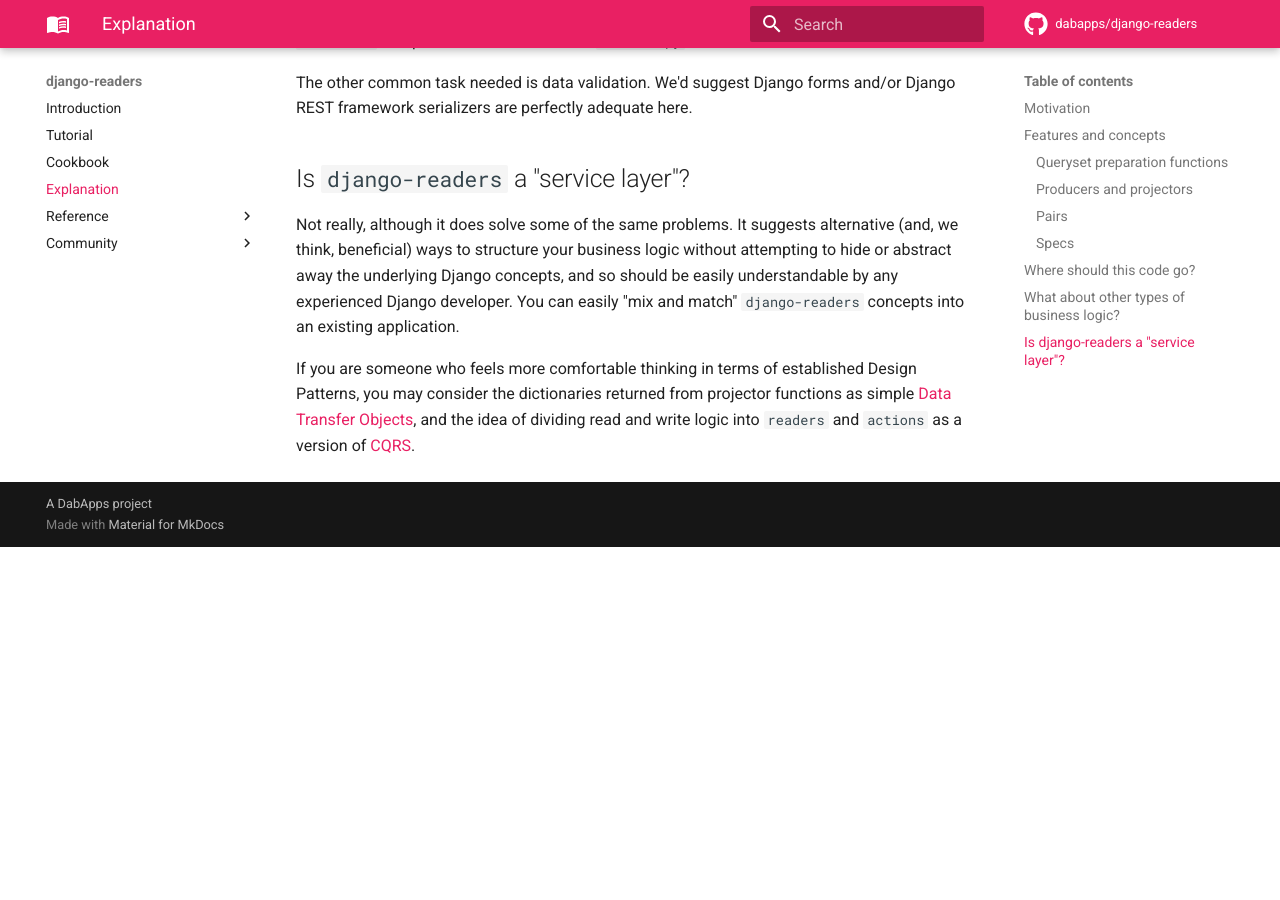
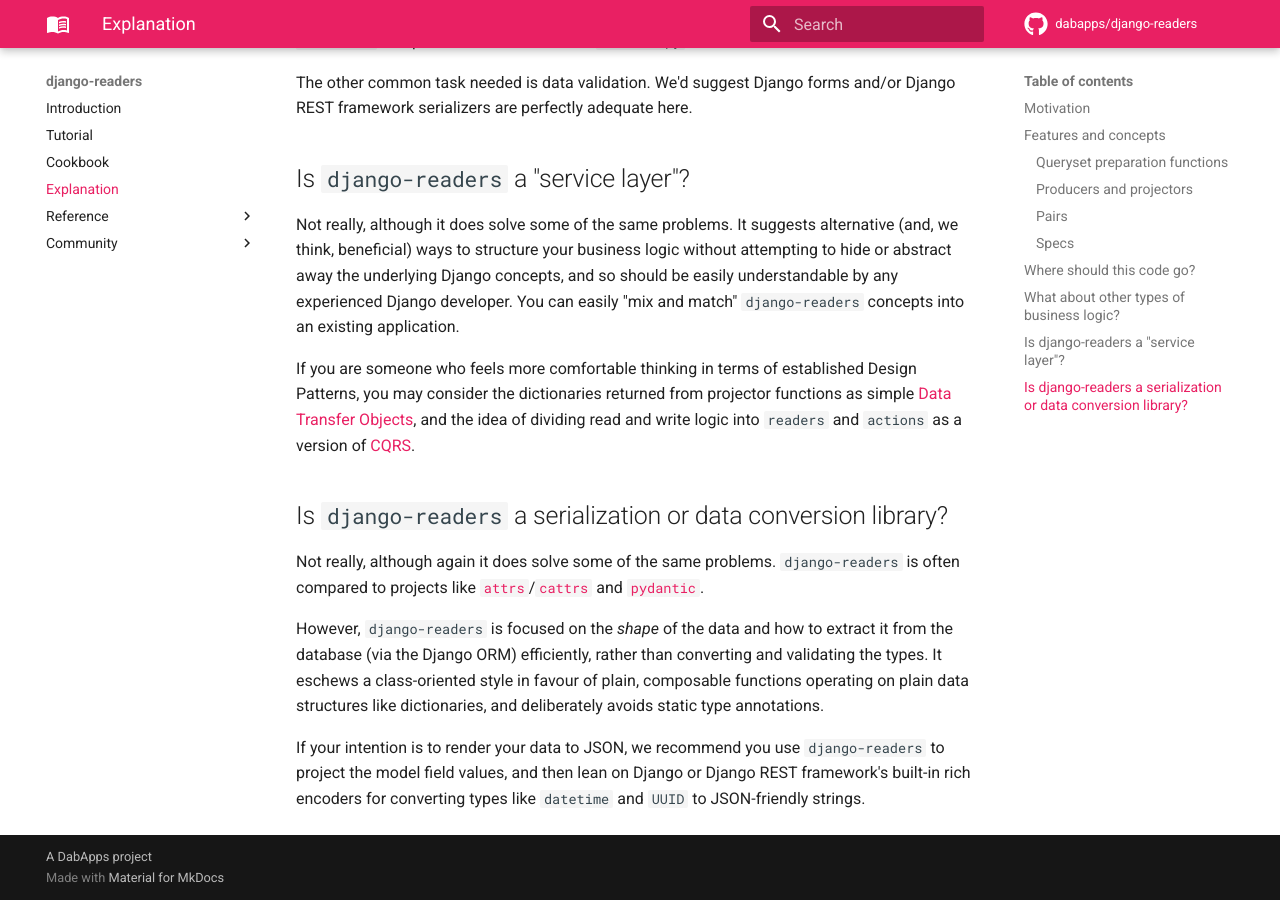
Before and after one commit to dabapps/django-readers, an MkDocs documentation site: the page built from docs/explanation.md, in a window 1280 px wide and 900 px high, scrolled down 7937 px. Built offline with MkDocs 1.6.1 and Material for MkDocs 9.7.7, drawn with Linux system fonts in a browser that asks for light colours; comment, search, counter and statistics services are not loaded; before the commit the page ends 8484 px from its top, so only the background shows below that.

Commit message:
Add note to explanation on serialization/data conversion libraries

```diff
--- a/docs/explanation.md
+++ b/docs/explanation.md
@@ -269,3 +269,11 @@
 Not really, although it does solve some of the same problems. It suggests alternative (and, we think, beneficial) ways to structure your business logic without attempting to hide or abstract away the underlying Django concepts, and so should be easily understandable by any experienced Django developer. You can easily "mix and match" `django-readers` concepts into an existing application.
 
 If you are someone who feels more comfortable thinking in terms of established Design Patterns, you may consider the dictionaries returned from projector functions as simple [Data Transfer Objects](https://martinfowler.com/eaaCatalog/dataTransferObject.html), and the idea of dividing read and write logic into `readers` and `actions` as a version of [CQRS](https://martinfowler.com/bliki/CQRS.html).
+
+## Is `django-readers` a serialization or data conversion library?
+
+Not really, although again it does solve some of the same problems. `django-readers` is often compared to projects like [`attrs`](https://www.attrs.org/)/[`cattrs`](https://cattrs.readthedocs.io/) and [`pydantic`](https://pydantic-docs.helpmanual.io/).
+
+However, `django-readers` is focused on the _shape_ of the data and how to extract it from the database (via the Django ORM) efficiently, rather than converting and validating the types. It eschews a class-oriented style in favour of plain, composable functions operating on plain data structures like dictionaries, and deliberately avoids static type annotations.
+
+If your intention is to render your data to JSON, we recommend you use `django-readers` to project the model field values, and then lean on Django or Django REST framework's built-in rich encoders for converting types like `datetime` and `UUID` to JSON-friendly strings.
```
